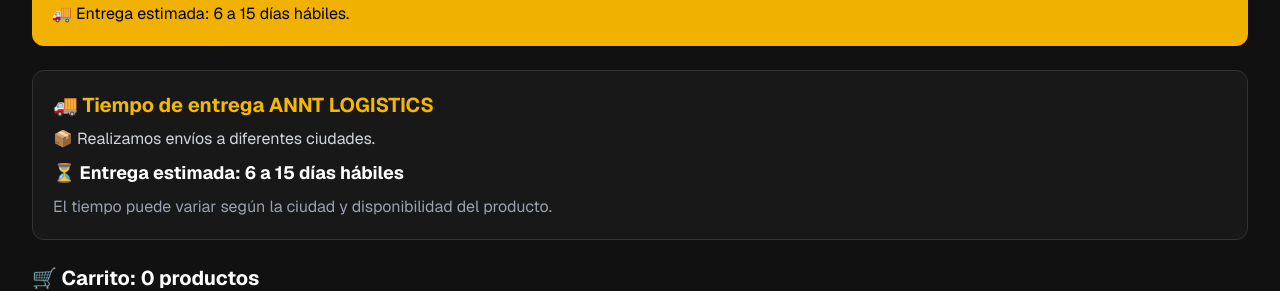
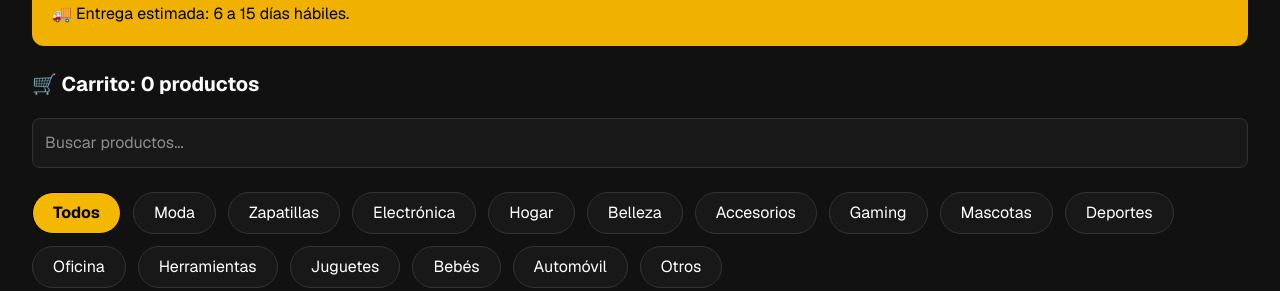
Before and after one commit to aquinojhonatan000-glitch/annt-logistics, a Next.js app: page /productos in a window 1280 px wide. Shown: the part 255-546 px from the top of the page. Built offline with nearby package versions, Linux system fonts and the light colour scheme; no server answers; the database is empty.

Commit message:
Actualizar page.jsx

```diff
--- a/src/app/productos/page.jsx
+++ b/src/app/productos/page.jsx
@@ -100,44 +100,6 @@ proveedor y costos de importación.
 </p>
 
 </div>
-
-
-
-<div className="bg-[#181818] border border-[#333] rounded-xl p-5 mb-6">
-
-<h2 className="text-xl font-bold text-[#f5b800]">
-
-🚚 Tiempo de entrega ANNT LOGISTICS
-
-</h2>
-
-
-<p className="mt-2 text-gray-300">
-
-📦 Realizamos envíos a diferentes ciudades.
-
-</p>
-
-
-<p className="mt-2 text-lg font-bold">
-
-⏳ Entrega estimada: 6 a 15 días hábiles
-
-</p>
-
-
-<p className="text-gray-400 mt-2">
-
-El tiempo puede variar según la ciudad y disponibilidad del producto.
-
-</p>
-
-
-</div>
-
-
-
-
 
 <div className="mb-5 font-bold text-xl">
 
```
